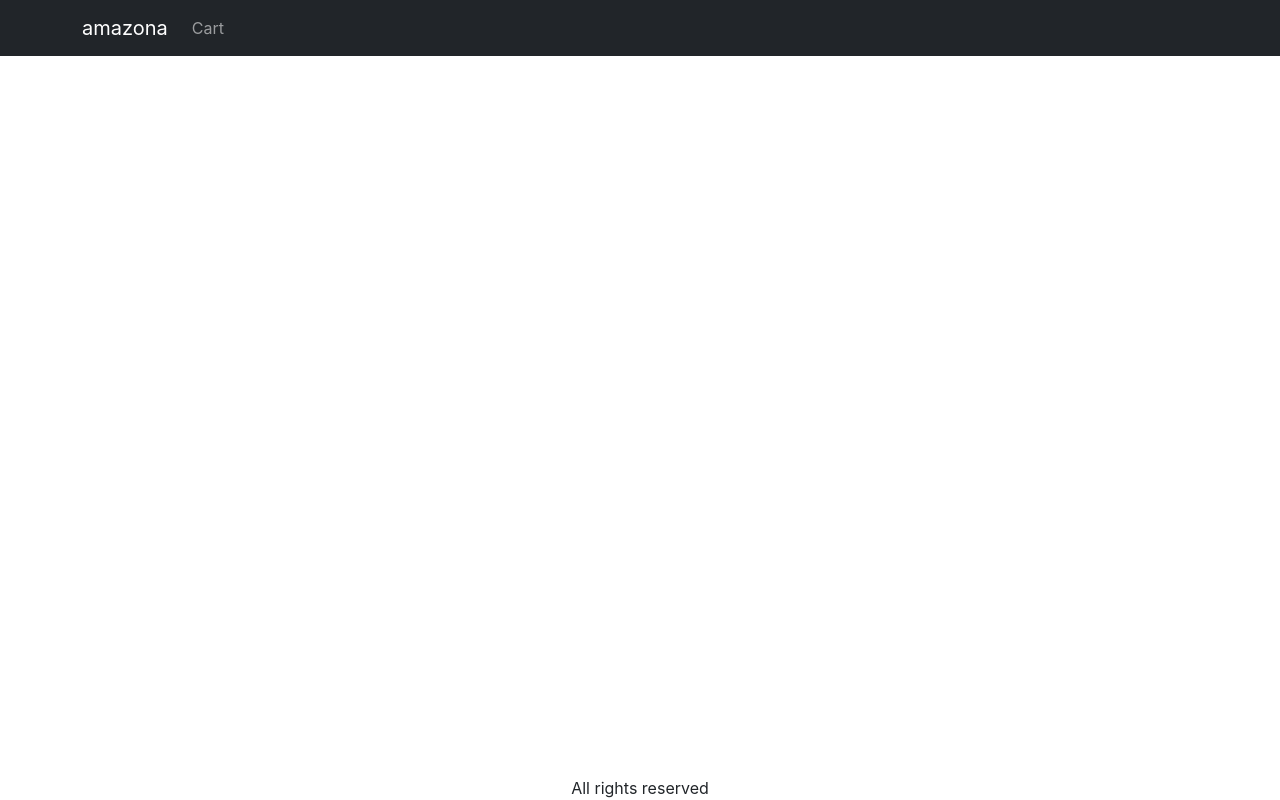
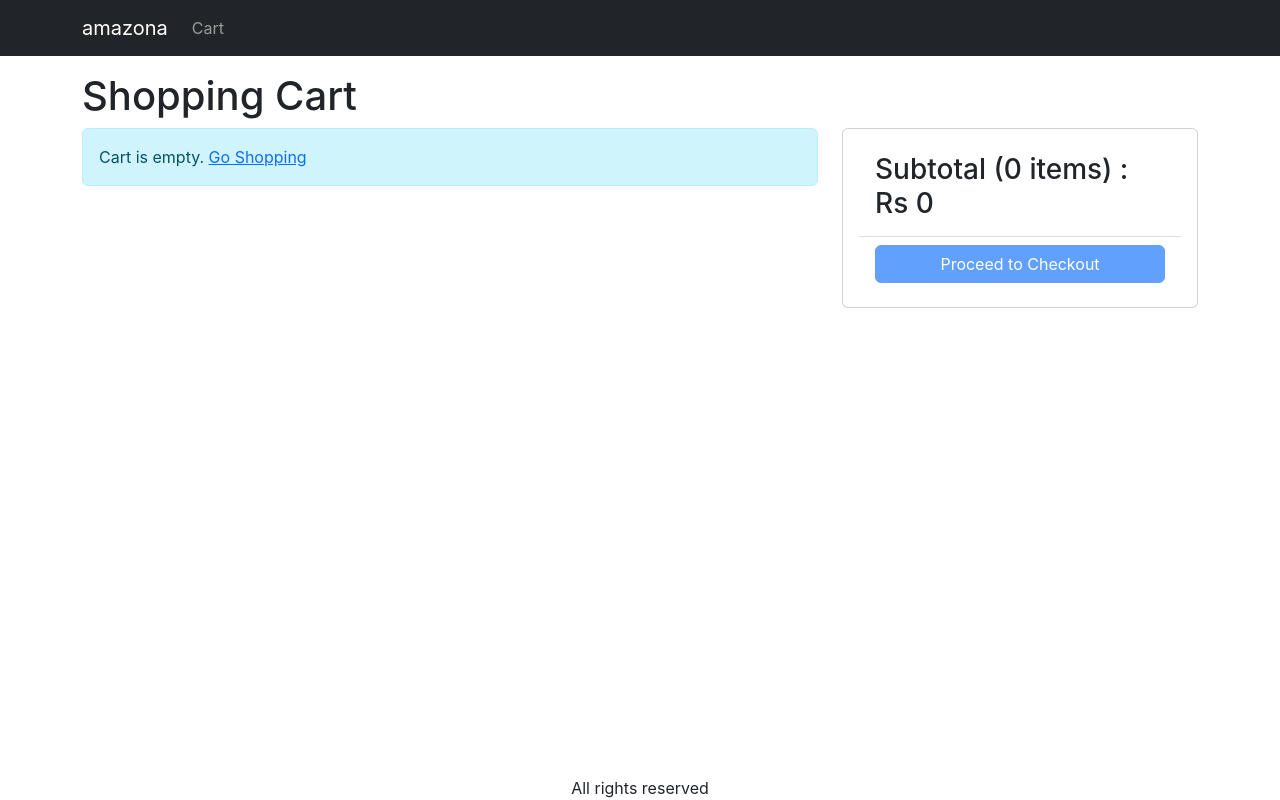
Before and after one commit to manjeet826510/OneMart, a React (Create React App) app in the folder frontend/: page /cart in a window 1280 px wide. Built offline with nearby package versions, Linux system fonts and the light colour scheme.

Commit message:
Create Cart Screen

```diff
--- a/frontend/src/App.js
+++ b/frontend/src/App.js
@@ -8,6 +8,7 @@
 import {LinkContainer} from 'react-router-bootstrap'
 import  { useContext } from 'react'
 import { Store } from './Store';
+import CartScreen from './screens/CartScreen';
 
 
 function App() {
@@ -45,6 +46,7 @@
           <Routes>
             <Route path="/product/:slug" element={<ProductScreen/>} />
             <Route path="/" element={<HomeScreen/>} />
+            <Route path="/cart" element={<CartScreen/>} />
           </Routes>
         </Container>
       </main>
--- a/frontend/src/index.css
+++ b/frontend/src/index.css
@@ -47,3 +47,7 @@
 .img-large{
   max-width: 75%;
 }
+
+.img-thumbnail{
+  height: 80px;
+}
--- /dev/null
+++ b/frontend/src/screens/CartScreen.js
@@ -0,0 +1,98 @@
+import React, { useContext } from 'react'
+import { Helmet } from 'react-helmet-async'
+import { Store } from '../Store'
+import MessageBox from '../components/MessageBox';
+import { Link } from 'react-router-dom';
+import Button from 'react-bootstrap/Button';
+import Col from 'react-bootstrap/Col';
+import Row from 'react-bootstrap/Row';
+import Card from 'react-bootstrap/Card';
+import ListGroup from 'react-bootstrap/ListGroup';
+
+const CartScreen = () => {
+    const {state, dispatch: ctxDispatch} = useContext(Store);
+    const {
+        cart: { cartItems },
+    } = state;
+  return (
+    <div>
+        <Helmet>
+            <title>Shopping Cart</title>
+        </Helmet>
+        <h1>Shopping Cart</h1>
+        <Row>
+            <Col md={8}>
+                {
+                    cartItems.length === 0 ? ( // cartItems = [{}, {}, ...]
+                        <MessageBox>
+                            Cart is empty. <Link to='/'>Go Shopping</Link>
+                        </MessageBox>
+                    ):
+                    (
+                        <ListGroup>
+                            {
+                                cartItems.map((item)=>
+                                    <ListGroup.Item key={item._id}>
+                                        <Row className = 'align-items-center'>
+                                            <Col md={4}>
+                                                <img
+                                                    src={item.image}
+                                                    alt={item.name}
+                                                    className='img-fluid rounded img-thumbnail'
+                                                ></img>{' '}
+                                                <Link to={`/product/${item.slug}`}>{item.name}</Link>
+                                            </Col>
+                                            <Col md={3}>
+                                                <Button variant='light' disabled={item.quantity === 1} >
+                                                    <i className='fas fa-minus-circle'></i>
+                                                </Button>{' '}
+                                                <span> {item.quantity} </span>{' '}
+                                                <Button variant='light' disabled={item.quantity === item.countInStock} >
+                                                    <i className='fas fa-plus-circle'></i>
+                                                </Button>
+                                            </Col>
+                                            <Col md={3}>Rs {item.price}</Col>
+                                            <Col md={2}>
+                                                <Button variant='light' >
+                                                    <i className='fas fa-trash'></i>
+                                                </Button>
+                                            </Col>
+                                        </Row>
+                                    </ListGroup.Item>
+                                )
+                            }
+                        </ListGroup>
+                    )
+                }
+            </Col>
+            <Col md={4}>
+                <Card>
+                    <Card.Body>
+                        <ListGroup variant='flush'>
+                            <ListGroup.Item>
+                                <h3>
+                                    Subtotal ({cartItems.reduce((a, c)=>a+c.quantity, 0)}{' '}items) : Rs
+                                    {' '}{cartItems.reduce((a, c)=>a+c.quantity*c.price, 0)}
+                                </h3>
+                            </ListGroup.Item>
+                            <ListGroup.Item>
+                                <div className='d-grid'>  {/*d-grid for full width button */}
+                                    <Button
+                                        // type='button'
+                                        variant='primary'
+                                        disabled={cartItems.length===0}
+                                    >
+                                        Proceed to Checkout
+                                    </Button>
+                                </div>
+                            </ListGroup.Item>
+                        </ListGroup>
+                    </Card.Body>
+                </Card>
+            </Col>
+        </Row>
+    </div>
+  )
+}
+
+export default CartScreen
--- a/frontend/src/screens/ProductScreen.js
+++ b/frontend/src/screens/ProductScreen.js
@@ -3,7 +3,7 @@
 import Col from 'react-bootstrap/Col';
 import Row from 'react-bootstrap/Row';
 import ListGroup from 'react-bootstrap/ListGroup';
-import { useParams } from 'react-router-dom'
+import { useNavigate, useParams } from 'react-router-dom'
 import Rating from '../components/Rating';
 import Badge from 'react-bootstrap/Badge';
 import Card from 'react-bootstrap/Card';
@@ -28,6 +28,7 @@
 };
 
 const ProductScreen = () => {
+    const navigate = useNavigate();
     const params = useParams();
     const {slug} = params;
 
@@ -66,6 +67,7 @@
         return;
       }
       ctxDispatch({type: 'CART_ADD_ITEM', payload: {...product, quantity}});
+      navigate('/cart');
     }
   return (
     loading ? (
```
Also changed, not shown: 1 other file (tests, documents, lock files or other folders).
